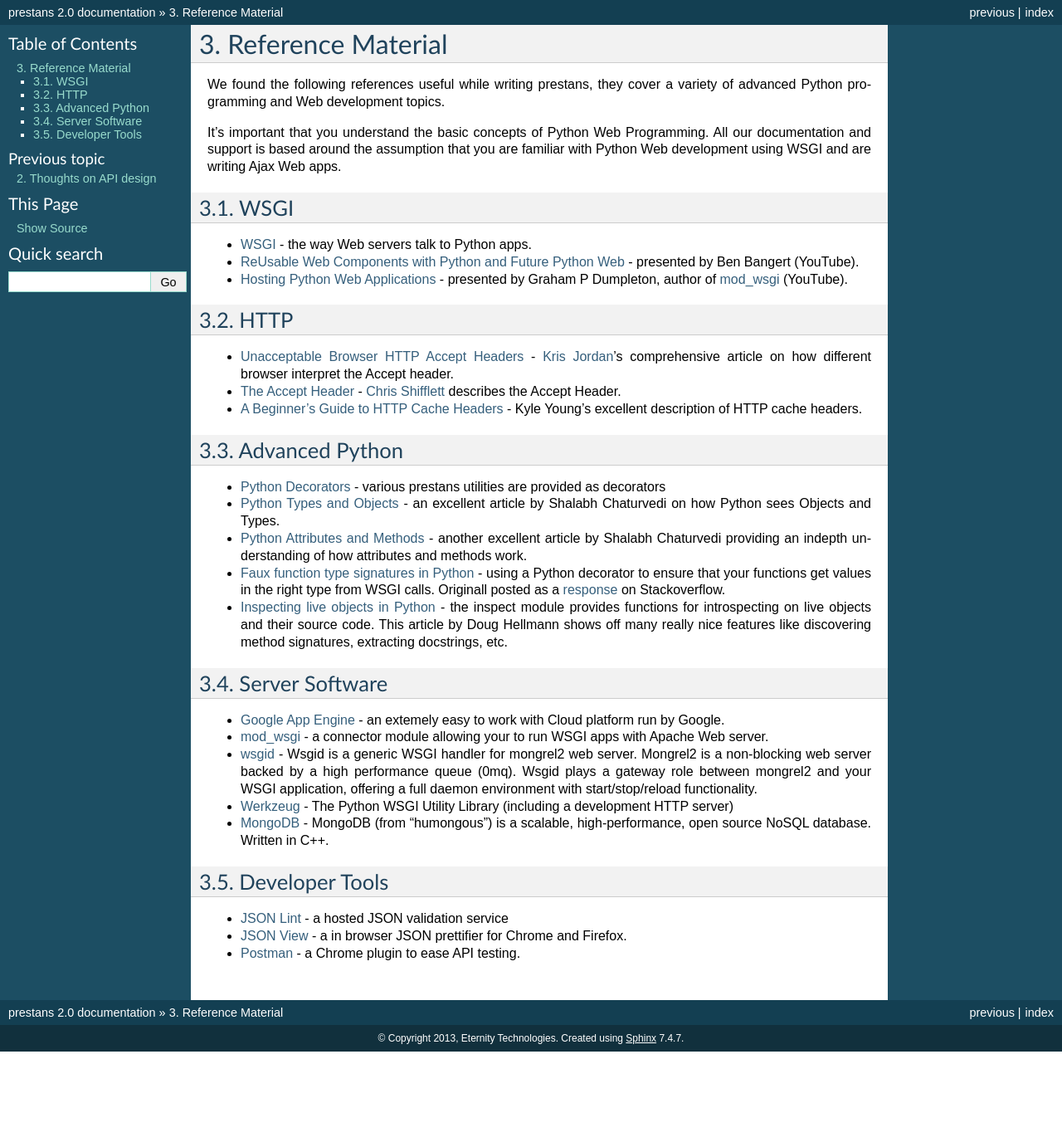
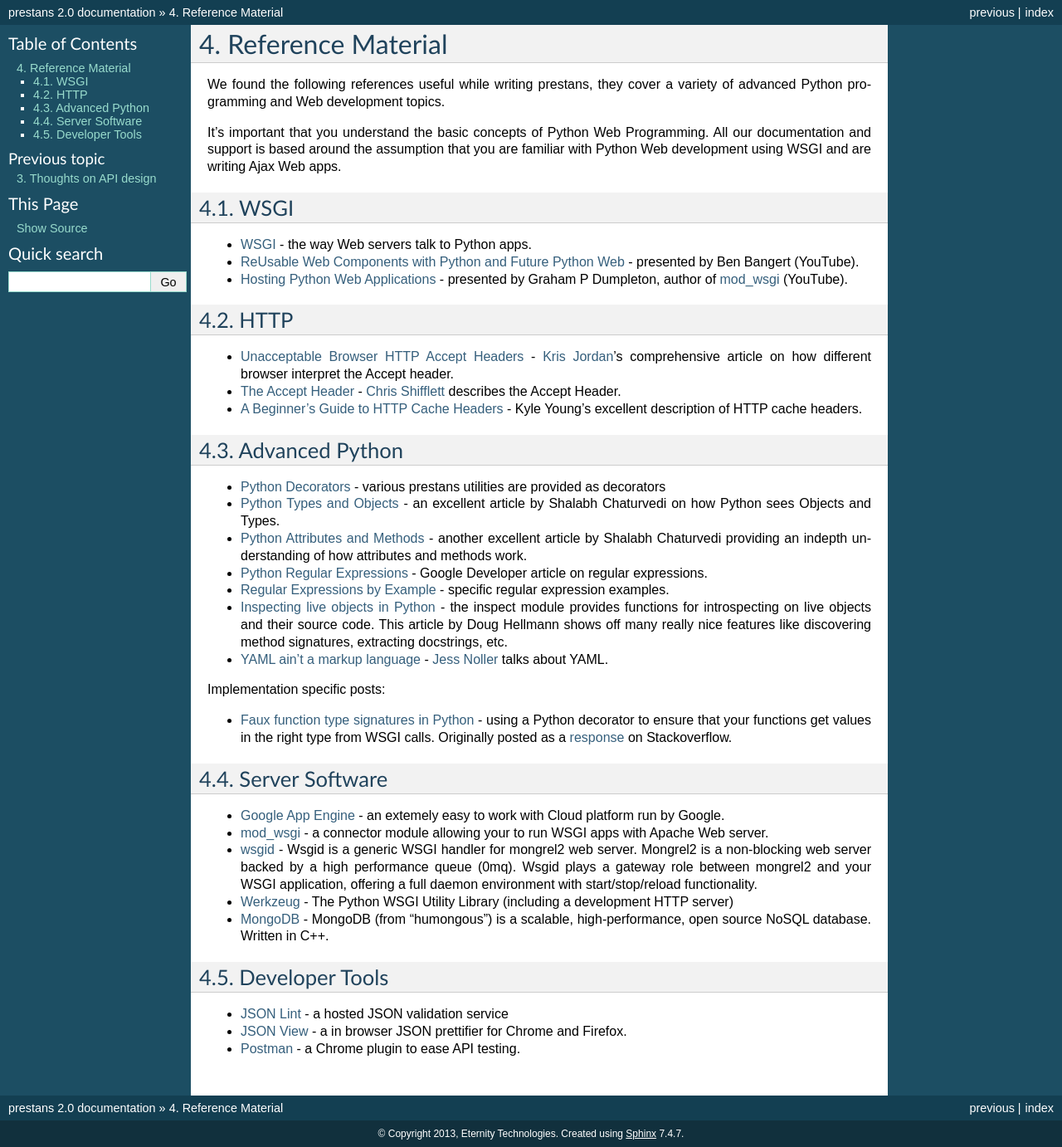
Before and after one commit to anomaly/prestans-docs, a Sphinx documentation site: the page built from source/reference_material.rst, in a window 1280 px wide. Shown: the whole page at 83% size. Built offline with Sphinx 7.4.7, drawn with Linux system fonts in a browser that asks for light colours; before the commit the page ends 1267 px from its top, so only the background shows below that.

Commit message:
Adds page for exceptions; adds regex links

```diff
--- /dev/null
+++ b/source/exceptions.rst
@@ -0,0 +1,3 @@
+==========
+Exceptions
+==========
--- a/source/index.rst
+++ b/source/index.rst
@@ -17,6 +17,7 @@
    :maxdepth: 3
 
    install
+   exceptions
    design_notes
    reference_material
 
--- a/source/reference_material.rst
+++ b/source/reference_material.rst
@@ -26,8 +26,15 @@
 * `Python Decorators <http://www.python.org/dev/peps/pep-0318/>`_ - various prestans utilities are provided as decorators
 * `Python Types and Objects <http://www.cafepy.com/article/python_types_and_objects/python_types_and_objects.html>`_ - an excellent article by Shalabh Chaturvedi on how Python sees Objects and Types.
 * `Python Attributes and Methods <http://www.cafepy.com/article/python_attributes_and_methods/>`_ - another excellent article by Shalabh Chaturvedi providing an indepth understanding of how attributes and methods work.
-* `Faux function type signatures in Python <http://www.regularexpressionless.com/?p=8>`_ - using a Python decorator to ensure that your functions get values in the right type from WSGI calls. Originall posted as a `response <http://stackoverflow.com/questions/7019283/automatically-type-cast-parameters-in-python>`_ on Stackoverflow.
+* `Python Regular Expressions <https://developers.google.com/edu/python/regular-expressions>`_ - Google Developer article on regular expressions.
+* `Regular Expressions by Example <http://flockhart.virtualave.net/RBIF0100/regexp.html>`_ - specific regular expression examples.
 * `Inspecting live objects in Python <http://www.doughellmann.com/PyMOTW/inspect/>`_ - the inspect module provides functions for introspecting on live objects and their source code. This article by Doug Hellmann shows off many really nice features like discovering method signatures, extracting docstrings, etc.
+* `YAML ain't a markup language <http://jessenoller.com/blog/2009/04/13/yaml-aint-markup-language-completely-different>`_ - `Jess Noller <https://twitter.com/jessenoller>`_ talks about YAML.
+
+Implementation specific posts:
+
+* `Faux function type signatures in Python <http://www.regularexpressionless.com/?p=8>`_ - using a Python decorator to ensure that your functions get values in the right type from WSGI calls. Originally posted as a `response <http://stackoverflow.com/questions/7019283/automatically-type-cast-parameters-in-python>`_ on Stackoverflow.
+
 
 Server Software
 ===============
```
